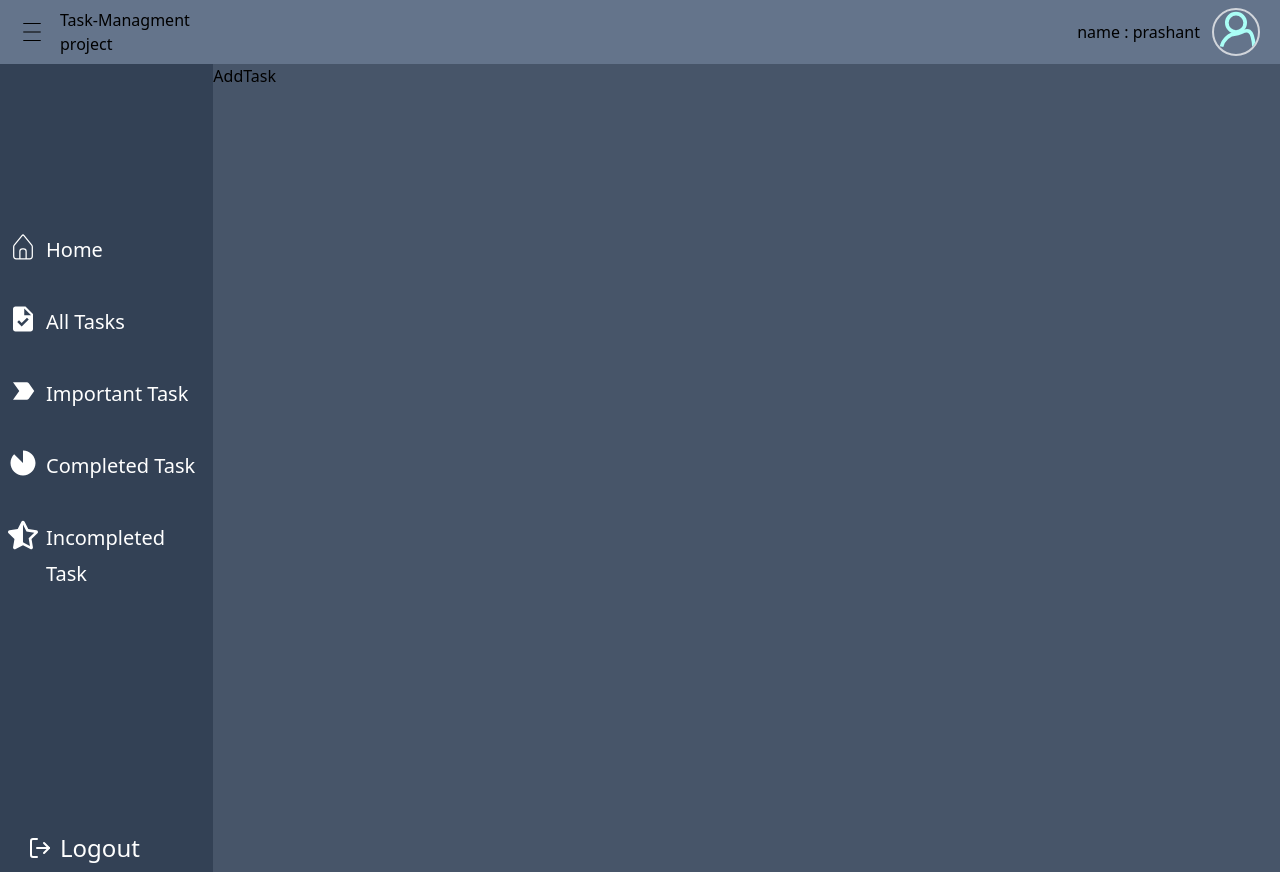
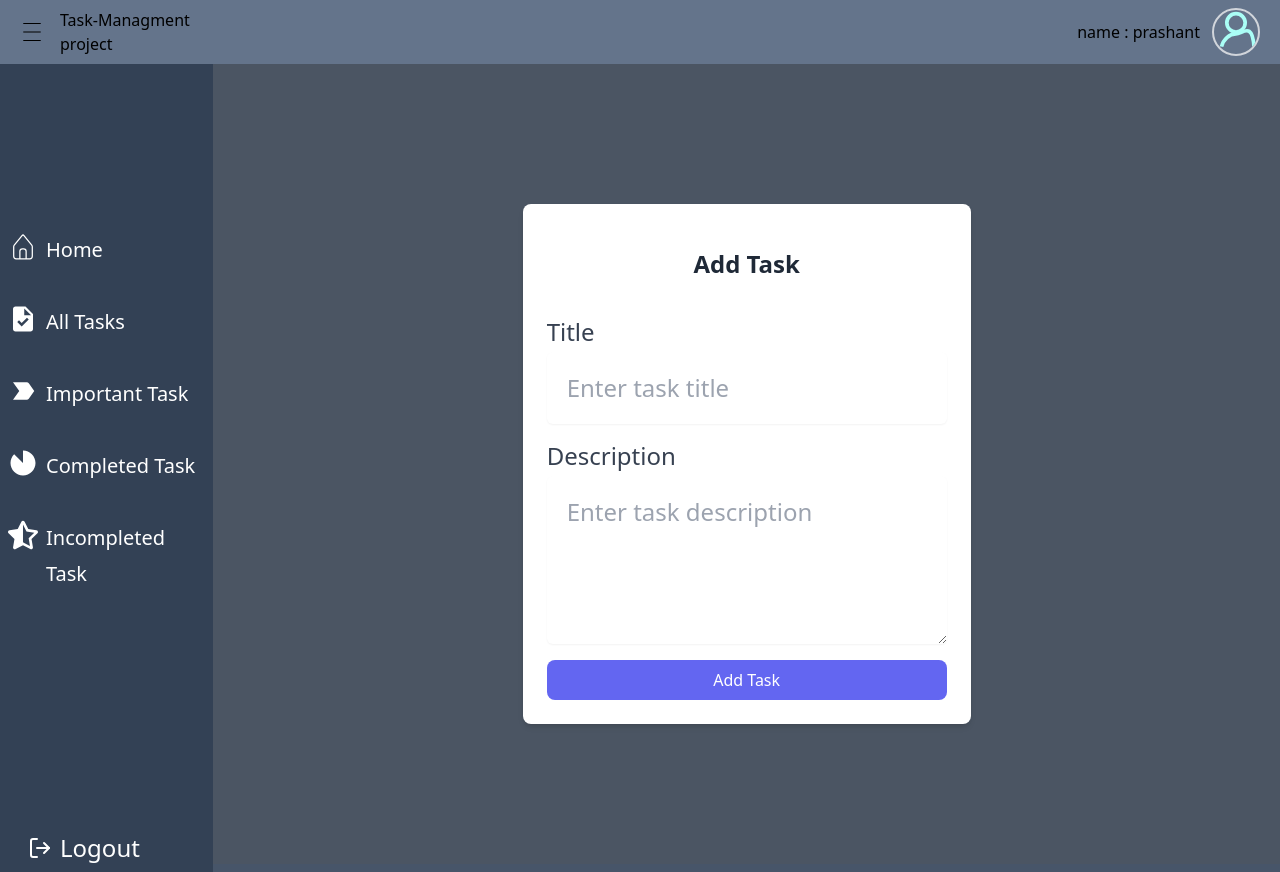
Before and after one commit to fuleprashant/task_managment, a React (Vite) app in the folder frontend/: page /addtask in a window 1280 px wide. Built offline with nearby package versions, Linux system fonts and the light colour scheme.

Commit message:
add addTask component

```diff
--- a/frontend/src/pages/AddTask.jsx
+++ b/frontend/src/pages/AddTask.jsx
@@ -1,7 +1,54 @@
-import React from "react";
+import React, { useState } from "react";
 
 const AddTask = () => {
-  return <div>AddTask</div>;
+  return (
+    <div className="flex justify-center items-center min-h-screen bg-gray-600">
+      <form className="bg-white p-6 rounded-lg shadow-md w-full max-w-md">
+        <h2 className="text-xl md:text-2xl  text-center p-5 font-bold mb-4 text-gray-800">
+          Add Task
+        </h2>
+        {/* Title Input */}
+        <div className="mb-4">
+          <label
+            htmlFor="title"
+            className="block text-xl md:text-2xl  font-medium text-gray-700 "
+          >
+            Title
+          </label>
+          <input
+            type="text"
+            id="title"
+            name="title"
+            placeholder="Enter task title"
+            className="mt-1  md:p-5 block w-full rounded-md border-gray-600 shadow-sm focus:border-indigo-500 focus:ring-indigo-500text-xl md:text-2xl"
+          />
+        </div>
+        {/* Description Input */}
+        <div className="mb-4">
+          <label
+            htmlFor="description"
+            className="block text-2xl font-medium text-gray-700"
+          >
+            Description
+          </label>
+          <textarea
+            id="description"
+            name="description"
+            placeholder="Enter task description"
+            rows="4"
+            className="mt-1 p-5 block w-full rounded-md border-gray-300 shadow-sm focus:border-indigo-500 focus:ring-indigo-500 sm:text-2xl"
+          ></textarea>
+        </div>
+        {/* Submit Button */}
+        <button
+          type="submit"
+          className="w-full bg-indigo-500 text-white py-2 px-4 rounded-lg hover:bg-indigo-600 focus:ring-2 focus:ring-indigo-500 focus:ring-opacity-50"
+        >
+          Add Task
+        </button>
+      </form>
+    </div>
+  );
 };
 
 export default AddTask;
```
